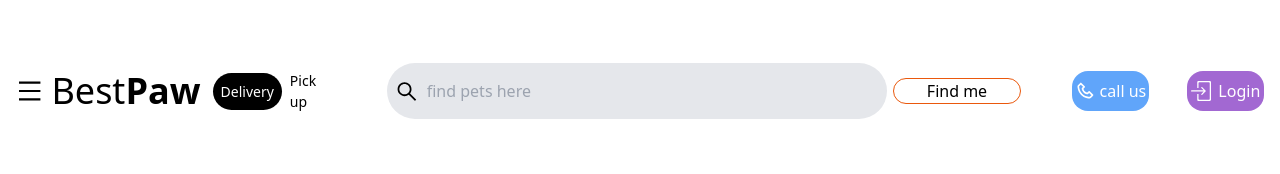
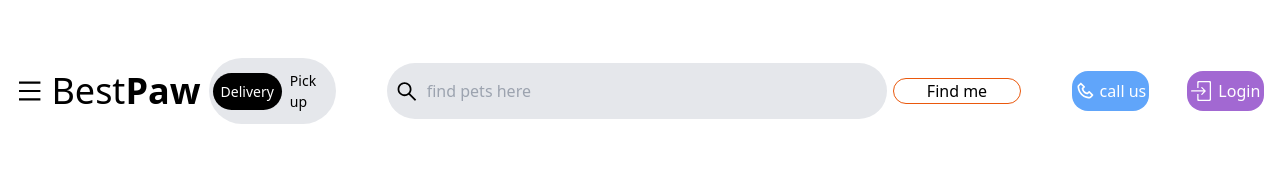
Before and after one commit to OmaritoAtPoly/paw-project, a React (Create React App) app: page / in a window 1280 px wide. Shown: the top 174 px of the page. Built offline with nearby package versions, Linux system fonts and the light colour scheme; no server answers.

Commit message:
with a main NavBar layout ready

```diff
--- a/src/component/GoogleLogin/GoogleLogin.tsx
+++ b/src/component/GoogleLogin/GoogleLogin.tsx
@@ -37,6 +37,7 @@ export const Google = ({handleErrorAlert}: Props) => {
 				const preparedInfo = prepareUserRawUserInfo(decodedResponse);
 				handleUserLogin(preparedInfo);
 				handleUser(preparedInfo, UserSingUpAndLogin.USER_LOGIN_IN);
+				handleRightDrawer();
 			} else {
 				handleErrorAlert();
 				googleLogout();
@@ -46,7 +47,6 @@ export const Google = ({handleErrorAlert}: Props) => {
 
 	const handleLoginUser = (credentialResponse: CredentialResponse) => {
 		void userLogin(credentialResponse);
-		handleRightDrawer();
 	};
 
 	return (
--- a/src/component/Navbar.tsx
+++ b/src/component/Navbar.tsx
@@ -90,9 +90,9 @@ const Navbar = () => {
 		setNavState((prev) => !prev);
 	};
 
-	const handleCallFunction = () => {
+	const handleCallFunction = useCallback(() => {
 		window.open('tel:111111');
-	};
+	}, []);
 
 	return (
 		<div className="mx-auto flex justify-between items-center p-4 sticky z-10 top-0 bg-white">
@@ -108,7 +108,7 @@ const Navbar = () => {
 						Best <span className="font-bold">Paw</span>
 					</h1>
 
-					<div className="hidden lg:flex items-center rounded-full p-1 text-[14px]">
+					<div className="hidden bg-gray-200 lg:flex items-center rounded-full p-1 text-[14px]">
 						<p className="bg-black rounded-full text-white p-2">Delivery</p>
 						<p className="p-2">Pick up</p>
 					</div>
--- a/src/pages/MainPage.tsx
+++ b/src/pages/MainPage.tsx
@@ -2,17 +2,13 @@ import React from 'react';
 import Category from '../component/Category';
 import HeadLinesCards from '../component/HeadLinesCards';
 import Hero from '../component/Hero';
-import Navbar from '../component/Navbar';
-import {RightDrawer} from '../component/RightDrawer';
 import Pets from '../component/Pets';
 
 export const MainPage = () => (
 	<>
-		<Navbar />
 		<Hero />
 		<HeadLinesCards />
 		<Pets />
 		<Category />
-		<RightDrawer />
 	</>
 );
--- /dev/null
+++ b/src/pages/MainPageLayout.tsx
@@ -0,0 +1,14 @@
+import React from 'react';
+import {Outlet} from 'react-router-dom';
+import Navbar from '../component/Navbar';
+import {RightDrawer} from '../component/RightDrawer';
+
+export const MainPageLayout = () => (
+	<>
+		<Navbar />
+		<RightDrawer />
+		<main>
+			<Outlet />
+		</main>
+	</>
+);
--- a/src/pages/PrivateRoutes.tsx
+++ b/src/pages/PrivateRoutes.tsx
@@ -1,11 +1,7 @@
 import React from 'react';
 import {Outlet, Navigate} from 'react-router-dom';
 
-const isAuthenticated = () => {
-	// const value = sessionStorage.getItem('currentUser');
-	// return value;
-	return true;
-};
+const isAuthenticated = () => sessionStorage.getItem('currentUser');
 
 export const PrivateRoutes = () => {
 	return isAuthenticated() ? <Outlet /> : <Navigate to="/" />;
--- a/src/pages/routes/index.tsx
+++ b/src/pages/routes/index.tsx
@@ -2,13 +2,14 @@ import React from 'react';
 import {Route, createBrowserRouter, createRoutesFromElements} from 'react-router-dom';
 import {ErrorPage} from '../ErrorPage';
 import {MainPage} from '../MainPage';
+import {MainPageLayout} from '../MainPageLayout';
 import {NotFoundPage} from '../NotFoundPage';
 import {PrivateRoutes} from '../PrivateRoutes';
 import {Register, userLoader} from '../Register';
 
 export const routerElements = createBrowserRouter(
 	createRoutesFromElements(
-		<Route errorElement={<ErrorPage />}>
+		<Route path='/' element={<MainPageLayout />} errorElement={<ErrorPage />}>
 			<Route index element={<MainPage />} />
 			<Route path='register' element={<PrivateRoutes />} >
 				<Route index element={<Register />} loader={userLoader} />
```
